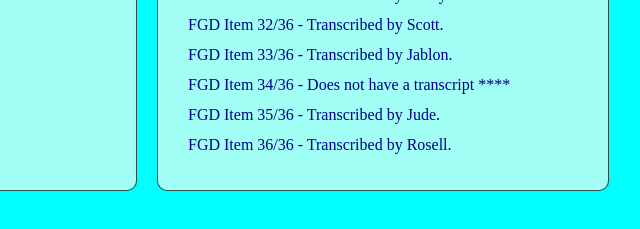
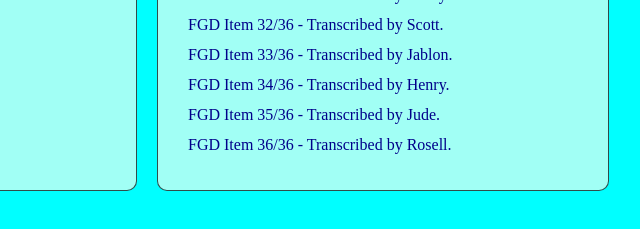
Before and after one commit to juniorhenry08/focusgrouplist, a plain HTML site: page index.html in a window 1280 px wide. Shown: the part 525-754 px from the top of the page, 485-1125 px from the left. Drawn offline with Linux system fonts and the light colour scheme.

Commit message:
Update index.html

```diff
--- a/index.html
+++ b/index.html
@@ -6,6 +6,7 @@
     <meta name="viewport" content="width=device-width, initial-scale=1.0">
     <title>Focus Group Discussion Listing With Links</title>
     <link rel="stylesheet" href="styles.css">
+    <link rel="shortcut icon" type="x-icon" href="5543677.png">
 </head>
 <body>
     <header>Focus Group Discussion</header>
@@ -49,7 +50,7 @@
     <a href="https://kobo.humanitarianresponse.info/#/forms/aPHcuH29wwZnJVXtDnFj4y/data/processing/opening_survey-opening_Audio/2f249e94-f315-4cd5-a1f7-f94f60764fc3" target="_blank" rel="noreferrer noopener">FGD Item 31/36 - Transcribed by Henry.</a>
     <a href="https://kobo.humanitarianresponse.info/#/forms/aPHcuH29wwZnJVXtDnFj4y/data/processing/opening_survey-opening_Audio/f6a98aba-3358-40e3-9bf5-a1329f882588" target="_blank" rel="noreferrer noopener">FGD Item 32/36 - Transcribed by Scott.</a>
     <a href="https://kobo.humanitarianresponse.info/#/forms/aPHcuH29wwZnJVXtDnFj4y/data/processing/opening_survey-opening_Audio/78d8f961-aac7-4498-abb8-bf88d02d9bf9" target="_blank" rel="noreferrer noopener">FGD Item 33/36 - Transcribed by Jablon.</a>
-    <a href="https://kobo.humanitarianresponse.info/#/forms/aPHcuH29wwZnJVXtDnFj4y/data/processing/opening_survey-opening_Audio/f638d2bc-3a46-4aa2-82f8-fd1388162606" target="_blank" rel="noreferrer noopener">FGD Item 34/36 - Does not have a transcript    ****</a>
+    <a href="https://kobo.humanitarianresponse.info/#/forms/aPHcuH29wwZnJVXtDnFj4y/data/processing/opening_survey-opening_Audio/f638d2bc-3a46-4aa2-82f8-fd1388162606" target="_blank" rel="noreferrer noopener">FGD Item 34/36 - Transcribed by Henry.</a>
     <a href="https://kobo.humanitarianresponse.info/#/forms/aPHcuH29wwZnJVXtDnFj4y/data/processing/opening_survey-opening_Audio/36ebbd91-4f3f-47a2-bcdf-1db5d775d6c2" target="_blank" rel="noreferrer noopener">FGD Item 35/36 - Transcribed by Jude.</a>
     <a href="https://kobo.humanitarianresponse.info/#/forms/aPHcuH29wwZnJVXtDnFj4y/data/processing/opening_survey-opening_Audio/cda1d124-1497-48f6-9b96-dd086301e6cc" target="_blank" rel="noreferrer noopener">FGD Item 36/36 - Transcribed by Rosell.</a>
     </div>
```
